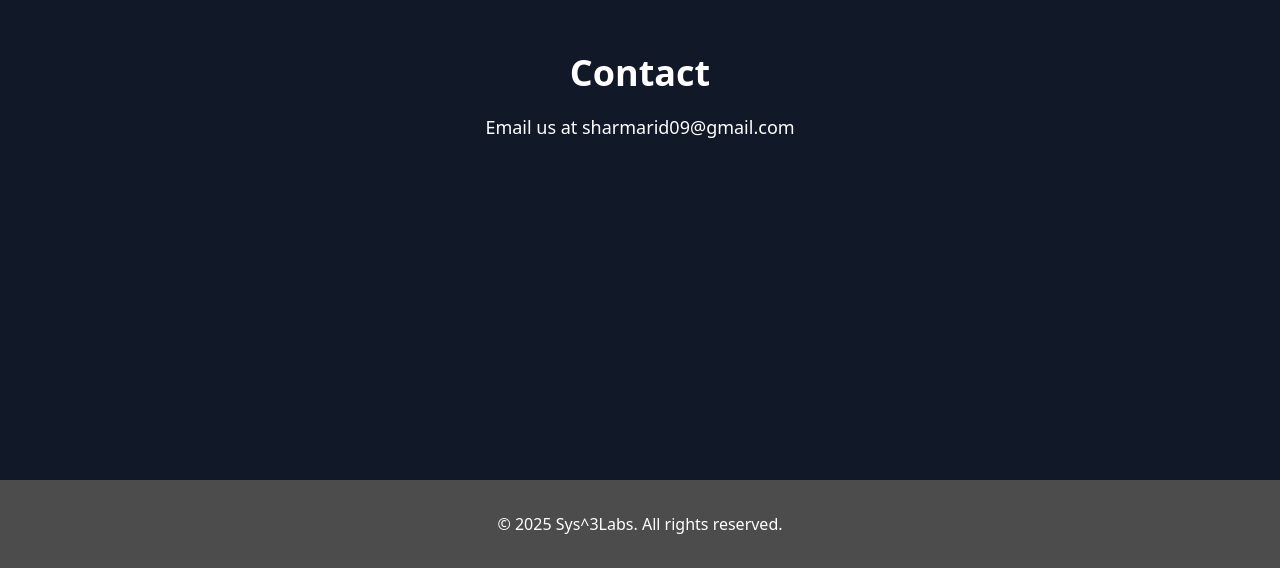
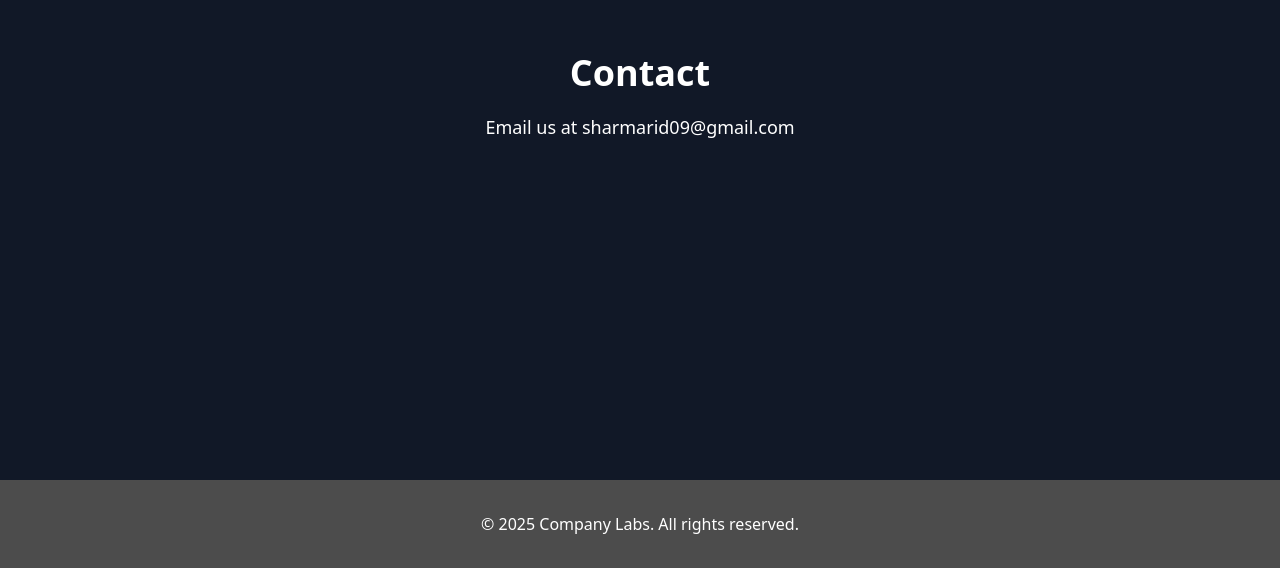
Before and after one commit to RiddhiSharma-app/my-react-website, a React (Vite) app: page / in a window 1280 px wide. Shown: the part 2720-3288 px from the top of the page. Built offline with nearby package versions, Linux system fonts and the light colour scheme.

Commit message:
name change

```diff
--- a/index.html
+++ b/index.html
@@ -4,7 +4,7 @@
     <meta charset="UTF-8" />
     <link rel="icon" href="/favicon.ico" />
     <meta name="viewport" content="width=device-width, initial-scale=1.0" />
-    <title>SysCubeLabs</title>
+    <title>Company Labs</title>
   </head>
   <body>
     <div id="root"></div>
--- a/src/components/Footer.tsx
+++ b/src/components/Footer.tsx
@@ -3,7 +3,7 @@ import React from 'react';
 function Footer(): React.ReactElement {
   return (
     <footer className="text-center py-8 px-3 bg-black bg-opacity-70 text-white">
-      <p>&copy; 2025 Sys^3Labs. All rights reserved.</p>
+      <p>&copy; 2025 Company Labs. All rights reserved.</p>
     </footer>
   );
 }
```
